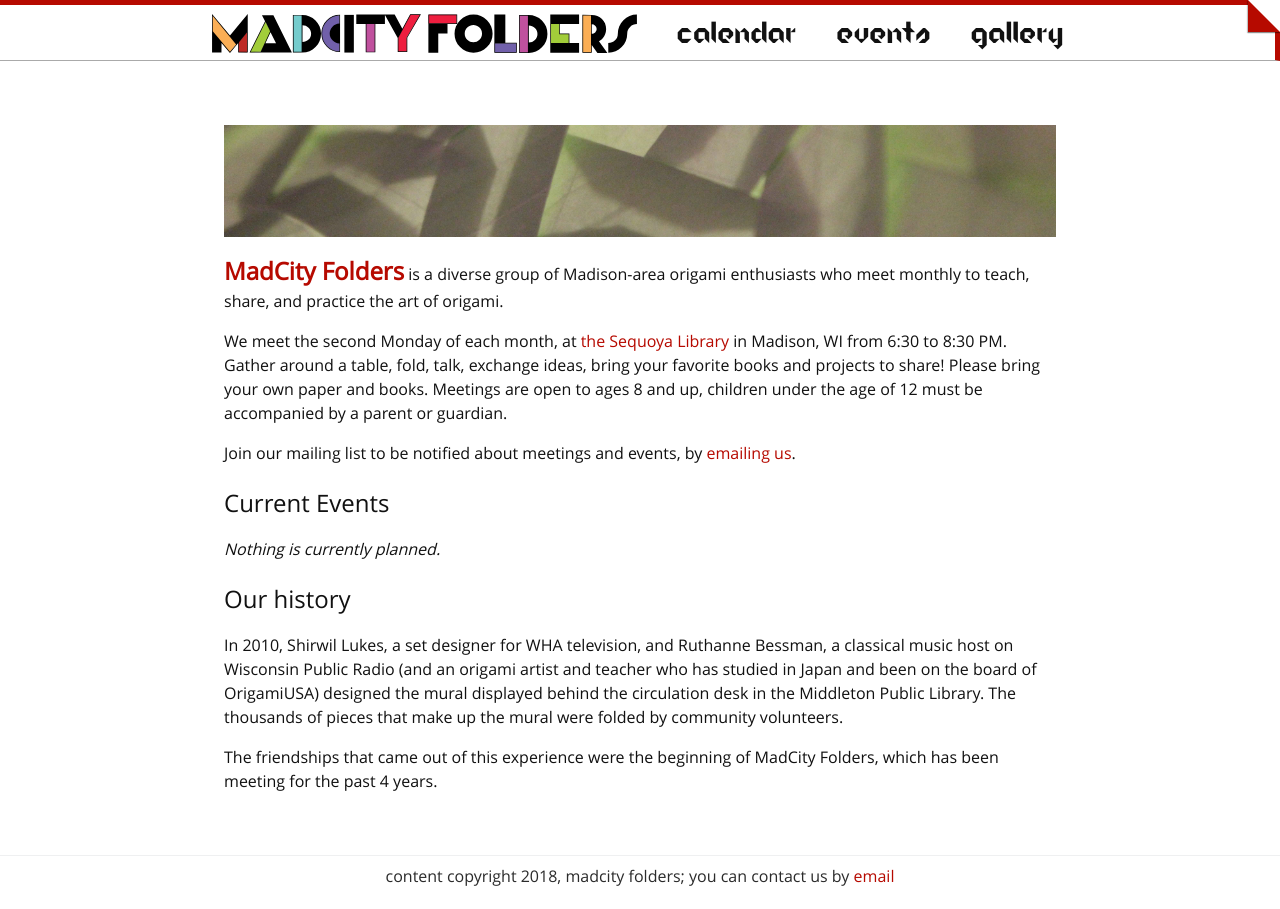
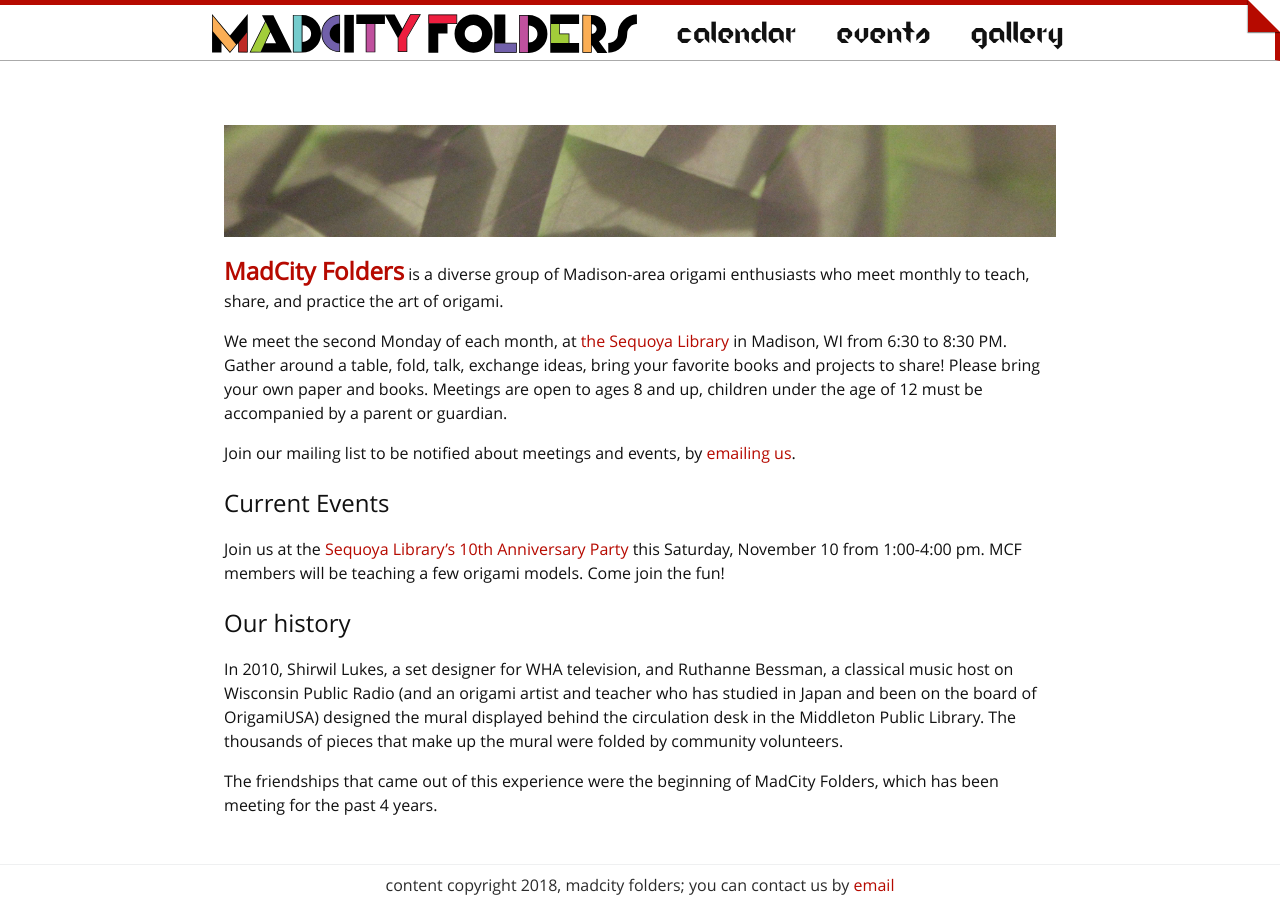
Before and after one commit to MadCityFolders/madcityfolders.github.io, a Jekyll site: the page built from index.md, in a window 1280 px wide. Built offline with Jekyll 4.4.1, drawn with Linux system fonts in a browser that asks for light colours; nearby versions of some CDN libraries; comment, search, counter and statistics services are not loaded.

Commit message:
index.md: seq library 10th anniv

```diff
--- a/index.md
+++ b/index.md
@@ -15,7 +15,9 @@ Meetings are open to ages 8 and up, children under the age of 12 must be accompa
 Join our mailing list to be notified about meetings and events, by [emailing us](mailto:madcityfolders@gmail.com).
 
 ## Current Events
-*Nothing is currently planned.*
+Join us at the [Sequoya Library’s 10th Anniversary Party](https://www.madisonpubliclibrary.org/events/sequoya-library-10th-anniversary-party-1195361) this Saturday, November 10 from 1:00-4:00 pm.
+MCF members will be teaching a few origami models.
+Come join the fun!
 
 ## Our history
 
```
